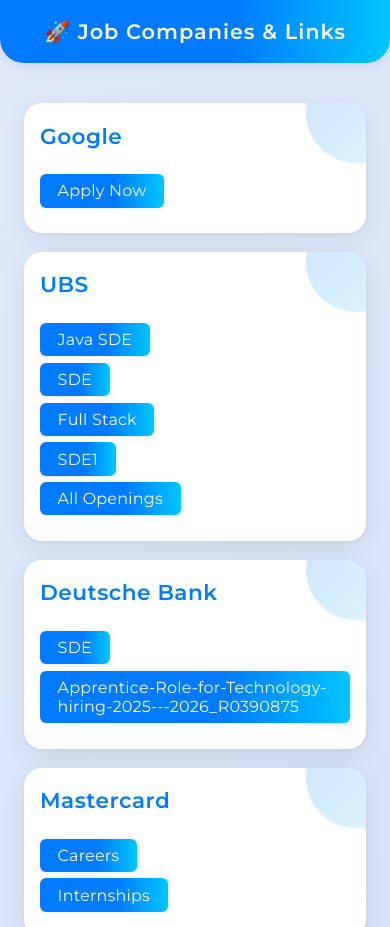
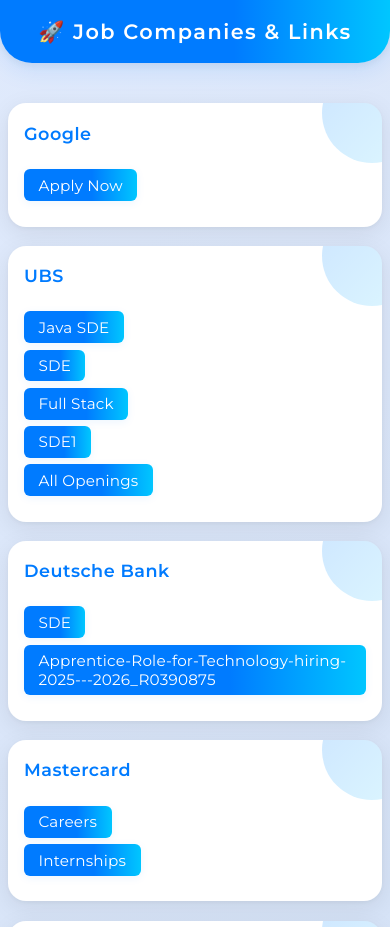
Before and after one commit to SatyajitShinde0333/Apply-ASAP, a plain HTML site: page index.html in a window 390 px wide. Shown: the top 927 px of the page. Drawn offline with Linux system fonts and the light colour scheme.

Commit message:
not much editing

```diff
--- a/index.html
+++ b/index.html
@@ -15,14 +15,17 @@
     }
     header {
   background: linear-gradient(90deg, #007bff 60%, #00c6ff 100%);
-      color: white;
-      padding: 2rem 1rem 1.5rem 1rem;
+  color: #fff;
+  padding: 2.2rem 1rem 1.7rem 1rem;
   text-align: center;
-      font-size: 2.2rem;
-      font-weight: 600;
-      letter-spacing: 1px;
-      box-shadow: 0 4px 12px rgba(0,0,0,0.08);
-      border-radius: 0 0 24px 24px;
+  font-size: 2.3rem;
+  font-weight: 700;
+  letter-spacing: 1.5px;
+  border-radius: 0 0 32px 32px;
+  box-shadow: 0 6px 24px rgba(0,123,255,0.13), 0 2px 8px rgba(0,0,0,0.06);
+  margin-bottom: 1.5rem;
+  position: relative;
+  z-index: 2;
 }
     .container {
       max-width: 1100px;
@@ -106,9 +109,17 @@
   .container {
     grid-template-columns: 1fr;
     gap: 1.2rem;
+    padding: 0 0.5rem;
   }
   .company {
     padding: 1.2rem 1rem;
+  }
+  .company h2 {
+    font-size: 1.1rem;
+  }
+  .links a {
+    font-size: 0.95rem;
+    padding: 0.4rem 0.9rem;
   }
 }
   </style>
@@ -129,69 +140,69 @@
     <div class="company">
       <h2>UBS</h2>
       <ul class="links">
-        <li><a href="https://jobs.ubs.com/TGnewUI/Search/home/HomeWithPreLoad?PageType=JobDetails&partnerid=25008&siteid=5012&jobid=325938&codes=ILINKEDIN#jobDetails=325938_5012" target="">Java SDE</a></li>
-        <li><a href="https://jobs.ubs.com/TGnewUI/Search/home/HomeWithPreLoad?PageType=JobDetails&partnerid=25008&siteid=5012&jobid=323494&codes=ILINKEDIN#jobDetails=323494_5012" target="">SDE</a></li>
+        <li><a href="https://jobs.ubs.com/TGnewUI/Search/home/HomeWithPreLoad?PageType=JobDetails&partnerid=25008&siteid=5012&jobid=325938&codes=ILINKEDIN#jobDetails=325938_5012" target="_blank">Java SDE</a></li>
+        <li><a href="https://jobs.ubs.com/TGnewUI/Search/home/HomeWithPreLoad?PageType=JobDetails&partnerid=25008&siteid=5012&jobid=323494&codes=ILINKEDIN#jobDetails=323494_5012" target="_blank">SDE</a></li>
         <li><a href="https://www.linkedin.com/jobs/view/4255736617/" target="">Full Stack</a></li>
-        <li><a href="#" target="https://www.linkedin.com/jobs/view/4256387635/?refId=gvfmO7SYTiGgcP72lcHWEA%3D%3D&trackingId=gvfmO7SYTiGgcP72lcHWEA%3D%3D">SDE1</a></li>
-        <li><a href="#" target="https://www.linkedin.com/jobs/view/4255736617/">All Openings</a></li>
+        <li><a href="https://www.linkedin.com/jobs/view/4256387635/?refId=gvfmO7SYTiGgcP72lcHWEA%3D%3D&trackingId=gvfmO7SYTiGgcP72lcHWEA%3D%3D" target="_blank">SDE1</a></li>
+        <li><a href="https://www.linkedin.com/jobs/view/4255736617/" target="_blank">All Openings</a></li>
       </ul>
     </div>
 
     <div class="company">
       <h2>Deutsche Bank</h2>
       <ul class="links">
-        <li><a href="#" target="https://www.linkedin.com/jobs/view/4255422508/">SDE</a></li>
-        <li><a href="#" target="https://db.wd3.myworkdayjobs.com/DBWebsite/job/Pune---Margarpatta/Apprentice-Role-for-Technology-hiring-2025---2026_R0390875">Apprentice-Role-for-Technology-hiring-2025---2026_R0390875</a></li>
+        <li><a href="https://www.linkedin.com/jobs/view/4255422508/" target="">SDE</a></li>
+        <li><a href="https://db.wd3.myworkdayjobs.com/DBWebsite/job/Pune---Margarpatta/Apprentice-Role-for-Technology-hiring-2025---2026_R0390875" target="_blank">Apprentice-Role-for-Technology-hiring-2025---2026_R0390875</a></li>
       </ul>
     </div>
 
     <div class="company">
       <h2>Mastercard</h2>
       <ul class="links">
-        <li><a href="#" target="https://www.linkedin.com/jobs/view/4254834133/?refId=6a425bba-f2a3-44de-a553-b410792e4105&trackingId=FCCMtgJ%2FTNuWPXx0SrLVOg%3D%3D">Careers</a></li>
-        <li><a href="#" target="https://www.linkedin.com/jobs/view/4225663345/?refId=36cd3919-4da9-42a3-ad26-71e8d2a4682a&trackingId=h%2FJnFp1NQKyJqwbRVOCoQA%3D%3D">Internships</a></li>
+        <li><a href="https://www.linkedin.com/jobs/view/4254834133/?refId=6a425bba-f2a3-44de-a553-b410792e4105&trackingId=FCCMtgJ%2FTNuWPXx0SrLVOg%3D%3D" target="_blank">Careers</a></li>
+        <li><a href="https://www.linkedin.com/jobs/view/4225663345/?refId=36cd3919-4da9-42a3-ad26-71e8d2a4682a&trackingId=h%2FJnFp1NQKyJqwbRVOCoQA%3D%3D" target="_blank">Internships</a></li>
       </ul>
     </div>
 
     <div class="company">
       <h2>IDFC</h2>
       <ul class="links">
-        <li><a href="#" target="https://careers.idfcfirstbank.com/in/en/job/IFBAINP169104ENIN">Apply</a></li>
+        <li><a href="https://careers.idfcfirstbank.com/in/en/job/IFBAINP169104ENIN" target="_blank">Apply</a></li>
       </ul>
     </div>
 
     <div class="company">
       <h2>Emersion</h2>
       <ul class="links">
-        <li><a href="#" target="https://hdjq.fa.us2.oraclecloud.com/hcmUI/CandidateExperience/en/sites/CX_1/job/25022577">Careers</a></li>
+        <li><a href="https://hdjq.fa.us2.oraclecloud.com/hcmUI/CandidateExperience/en/sites/CX_1/job/25022577" target="_blank">Careers</a></li>
       </ul>
     </div>
 
     <div class="company">
       <h2>Tietoevry</h2>
       <ul class="links">
-        <li><a href="#" target="https://www.linkedin.com/jobs/view/4256561192/?refId=6a425bba-f2a3-44de-a553-b410792e4105&trackingId=1xiejoN4SuSL%2F9glHYgDmA%3D%3D">Open Positions</a></li>
+        <li><a href="https://www.linkedin.com/jobs/view/4256561192/?refId=6a425bba-f2a3-44de-a553-b410792e4105&trackingId=1xiejoN4SuSL%2F9glHYgDmA%3D%3D" target="_blank">Open Positions</a></li>
       </ul>
     </div>
 
     <div class="company">
       <h2>BP</h2>
       <ul class="links">
-        <li><a href="#" target="https://www.linkedin.com/jobs/view/4258028130/?refId=6a425bba-f2a3-44de-a553-b410792e4105&trackingId=qV230OIOTS6vvbjEl3gFdg%3D%3D">Careers</a></li>
+        <li><a href="https://www.linkedin.com/jobs/view/4258028130/?refId=6a425bba-f2a3-44de-a553-b410792e4105&trackingId=qV230OIOTS6vvbjEl3gFdg%3D%3D" target="">Careers</a></li>
       </ul>
     </div>
 
     <div class="company">
       <h2>Barclays</h2>
       <ul class="links">
-        <li><a href="#" target="https://www.linkedin.com/jobs/view/4253334825/?refId=6a425bba-f2a3-44de-a553-b410792e4105&trackingId=YYEgnyXQS52Dob6go688YA%3D%3D">Graduate Program</a></li>
+        <li><a href="https://www.linkedin.com/jobs/view/4253334825/?refId=6a425bba-f2a3-44de-a553-b410792e4105&trackingId=YYEgnyXQS52Dob6go688YA%3D%3D" target="_blank">Graduate Program</a></li>
       </ul>
     </div>
 
     <div class="company">
       <h2>Capgemini</h2>
       <ul class="links">
-        <li><a href="#" target="https://careers.capgemini.com/job/Pune-Software-Engineer/1208911101/">Careers</a></li>
+        <li><a href="https://careers.capgemini.com/job/Pune-Software-Engineer/1208911101/" target="_blank">Careers</a></li>
       </ul>
     </div>
 
```
Lines whose indentation alone changed are shown as unchanged.
